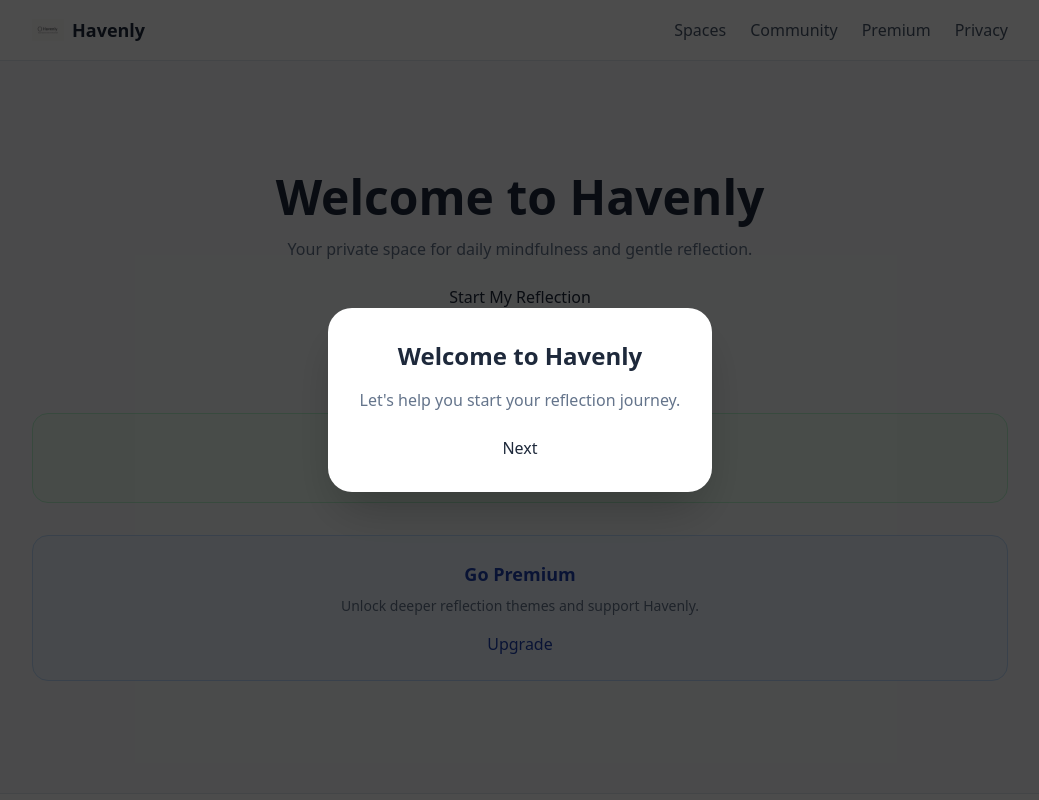
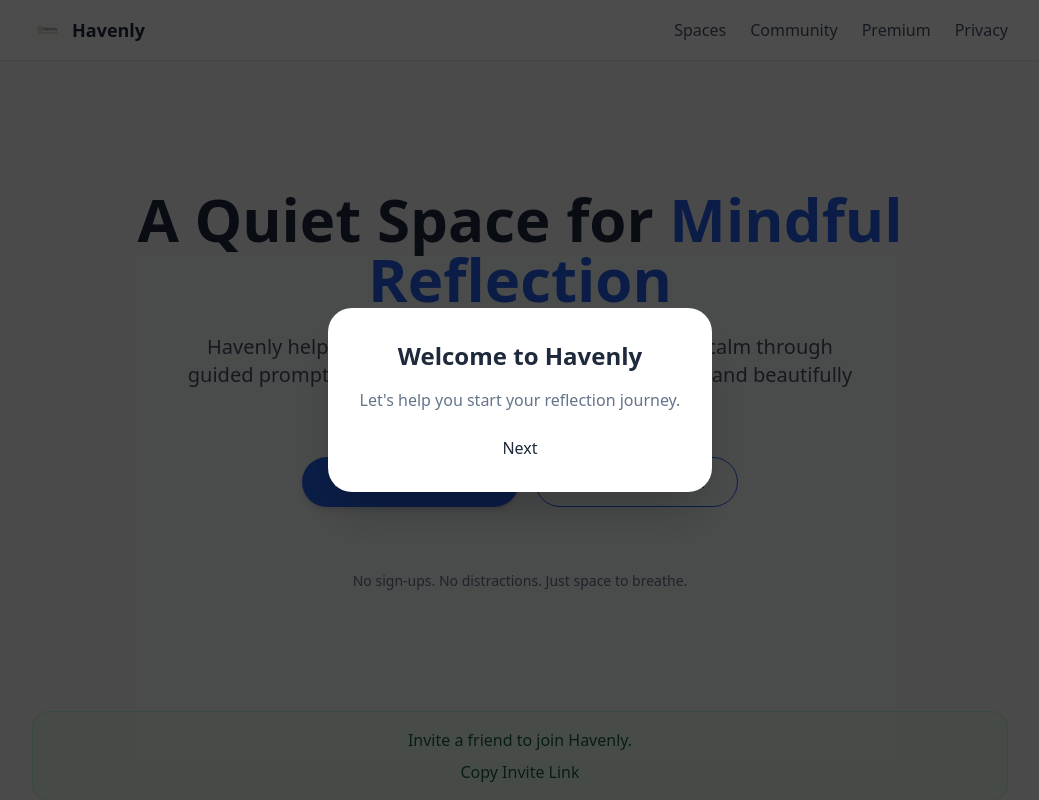
Before and after one commit to Khrboshi/havenly, a Next.js app: page / in a window 1280 px wide. Shown: the top 800 px of the page, without its empty margins (120-1159 px from the left). Built offline with nearby package versions, Linux system fonts and the light colour scheme.

Commit message:
Update index.js

```diff
--- a/pages/index.js
+++ b/pages/index.js
@@ -24,21 +24,50 @@ export default function Home() {
   return (
     <>
       <Head>
-        <title>Havenly — Home</title>
+        <title>Havenly — Mindful Reflections</title>
+        <meta
+          name="description"
+          content="Havenly helps you slow down, reflect, and rediscover calm through guided prompts and daily reflections — private, secure, and beautifully simple."
+        />
       </Head>
-      <section className="text-center py-20">
-        <h1 className="text-5xl font-bold mb-4">Welcome to Havenly</h1>
-        <p className="text-text-muted max-w-xl mx-auto mb-6">
-          Your private space for daily mindfulness and gentle reflection.
+
+      {/* Hero Section */}
+      <section className="relative py-24 text-center overflow-hidden">
+        <div className="absolute inset-0 bg-gradient-to-b from-blue-50 to-white opacity-70 -z-10" />
+
+        <h1 className="text-5xl sm:text-6xl font-extrabold text-slate-800 mb-6 leading-tight">
+          A Quiet Space for <span className="text-blue-600">Mindful Reflection</span>
+        </h1>
+
+        <p className="text-lg sm:text-xl text-slate-600 max-w-2xl mx-auto mb-10">
+          Havenly helps you slow down, reflect, and rediscover calm through guided prompts and daily reflections — private, secure, and beautifully simple.
         </p>
-        <Link href="/rooms" className="btn-primary">
-          Start My Reflection
-        </Link>
+
+        <div className="flex flex-col sm:flex-row justify-center gap-4">
+          <Link
+            href="/rooms"
+            className="bg-blue-600 hover:bg-blue-700 text-white px-8 py-3 rounded-full font-semibold shadow-md transition"
+          >
+            Start My Reflection
+          </Link>
+          <Link
+            href="/premium"
+            className="border border-blue-600 text-blue-600 hover:bg-blue-50 px-8 py-3 rounded-full font-semibold transition"
+          >
+            Explore Premium
+          </Link>
+        </div>
+
+        <div className="mt-16 text-slate-500 text-sm">
+          No sign-ups. No distractions. Just space to breathe.
+        </div>
       </section>
 
+      {/* Optional banners below hero */}
       <ReferralBanner />
       <UpgradeBanner />
 
+      {/* Onboarding modal */}
       {showOnboard && <OnboardingModal onFinish={finishOnboard} />}
     </>
   );
```
